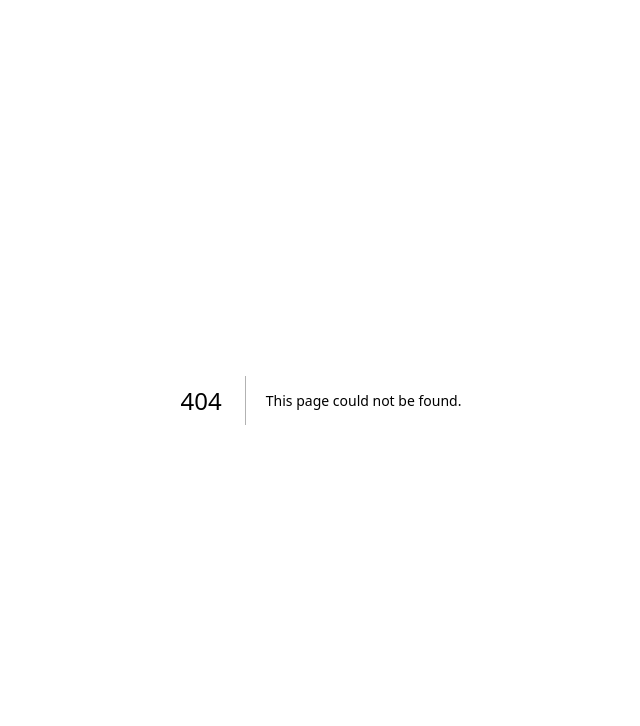
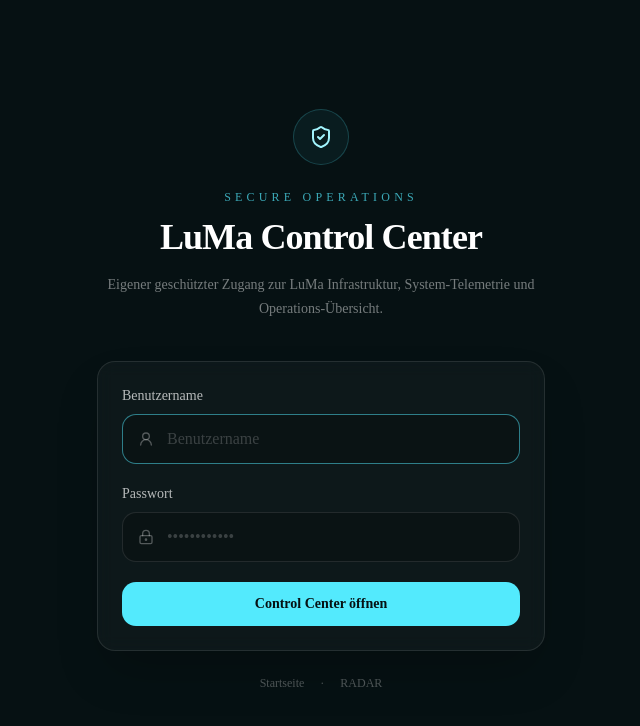
Before and after one commit to NexiCH86/luma-labs-website, a Next.js app: page /control-center/login in a window 1280 px wide. Before the commit this address had no page. Shown: the top 726 px of the page, without its empty margins (319-959 px from the left). Built offline with nearby package versions, Linux system fonts and the light colour scheme.

Commit message:
Add dedicated Control Center login page

```diff
--- /dev/null
+++ b/src/app/control-center/login/page.tsx
@@ -0,0 +1,51 @@
+import { LockKeyhole, ShieldCheck, UserRound } from "lucide-react";
+
+type LoginPageProps = {
+    searchParams: Promise<{ error?: string }>;
+};
+
+export default async function ControlCenterLoginPage({ searchParams }: LoginPageProps) {
+    const params = await searchParams;
+    const hasError = params.error === "1";
+
+    return (
+        <main className="flex min-h-screen items-center justify-center bg-[#061113] px-6 text-white">
+            <div className="w-full max-w-md">
+                <div className="mb-10 text-center">
+                    <div className="mb-6 flex justify-center">
+                        <div className="flex h-14 w-14 items-center justify-center rounded-full border border-cyan-300/20 bg-cyan-300/5">
+                            <ShieldCheck className="h-6 w-6 text-cyan-200" />
+                        </div>
+                    </div>
+                    <p className="mb-3 text-xs font-medium uppercase tracking-[0.35em] text-cyan-300/70">Secure Operations</p>
+                    <h1 className="text-4xl font-semibold tracking-tight">LuMa Control Center</h1>
+                    <p className="mt-4 text-sm leading-6 text-white/45">Eigener geschützter Zugang zur LuMa Infrastruktur, System-Telemetrie und Operations-Übersicht.</p>
+                </div>
+
+                <form action="/api/control-center-login" method="POST" className="rounded-2xl border border-white/10 bg-white/[0.03] p-6 shadow-2xl backdrop-blur">
+                    <label htmlFor="username" className="mb-2 block text-sm font-medium text-white/70">Benutzername</label>
+                    <div className="relative">
+                        <UserRound className="absolute left-4 top-1/2 h-4 w-4 -translate-y-1/2 text-white/30" />
+                        <input id="username" name="username" type="text" required autoFocus autoComplete="username" placeholder="Benutzername" className="w-full rounded-xl border border-white/10 bg-black/20 py-3 pl-11 pr-4 text-white outline-none transition placeholder:text-white/20 focus:border-cyan-300/50" />
+                    </div>
+
+                    <label htmlFor="password" className="mb-2 mt-5 block text-sm font-medium text-white/70">Passwort</label>
+                    <div className="relative">
+                        <LockKeyhole className="absolute left-4 top-1/2 h-4 w-4 -translate-y-1/2 text-white/30" />
+                        <input id="password" name="password" type="password" required autoComplete="current-password" placeholder="••••••••••••" className="w-full rounded-xl border border-white/10 bg-black/20 py-3 pl-11 pr-4 text-white outline-none transition placeholder:text-white/20 focus:border-cyan-300/50" />
+                    </div>
+
+                    {hasError && <p className="mt-3 text-sm text-red-400">Benutzername oder Passwort ist nicht korrekt.</p>}
+
+                    <button type="submit" className="mt-5 w-full rounded-xl bg-cyan-300 px-4 py-3 text-sm font-semibold text-[#061113] transition hover:bg-cyan-200">Control Center öffnen</button>
+                </form>
+
+                <div className="mt-6 flex items-center justify-center gap-4 text-xs text-white/30">
+                    <a href="/" className="transition hover:text-cyan-200">Startseite</a>
+                    <span>·</span>
+                    <a href="/radar" className="transition hover:text-cyan-200">RADAR</a>
+                </div>
+            </div>
+        </main>
+    );
+}
```
